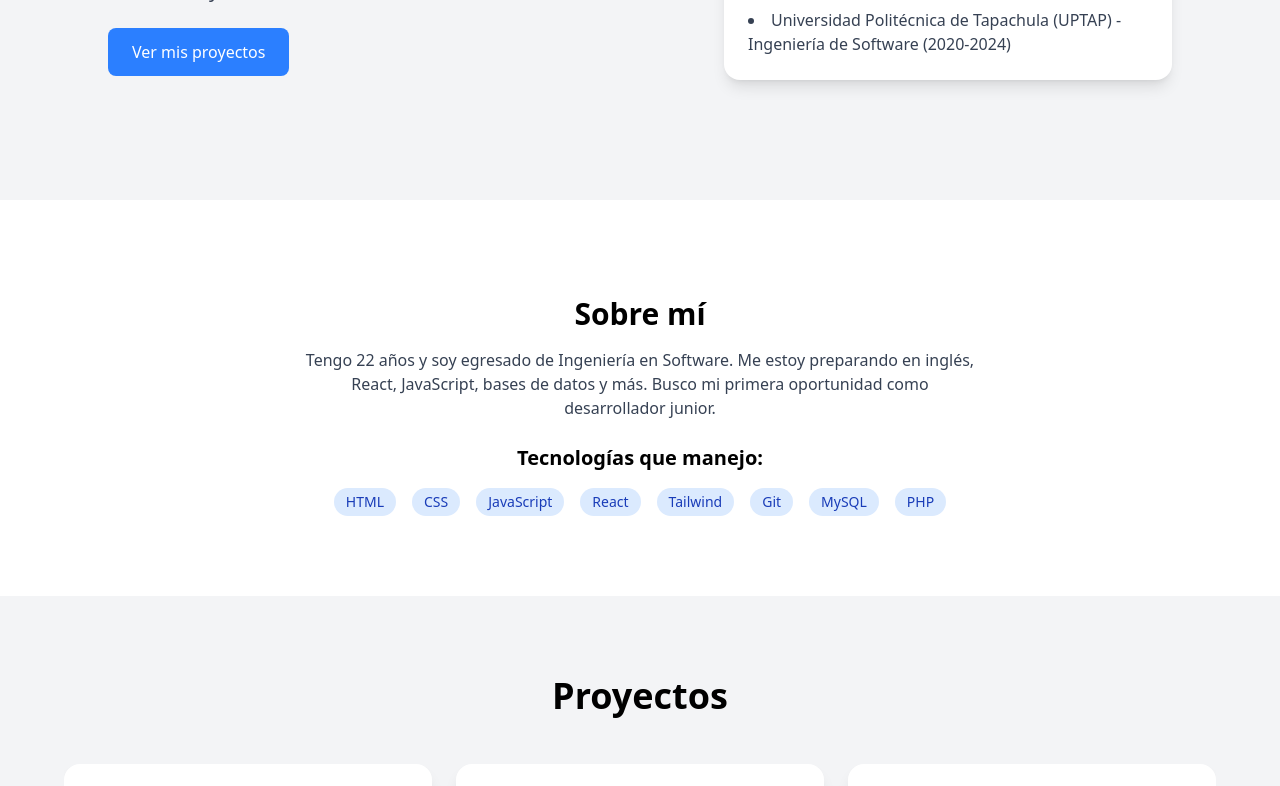
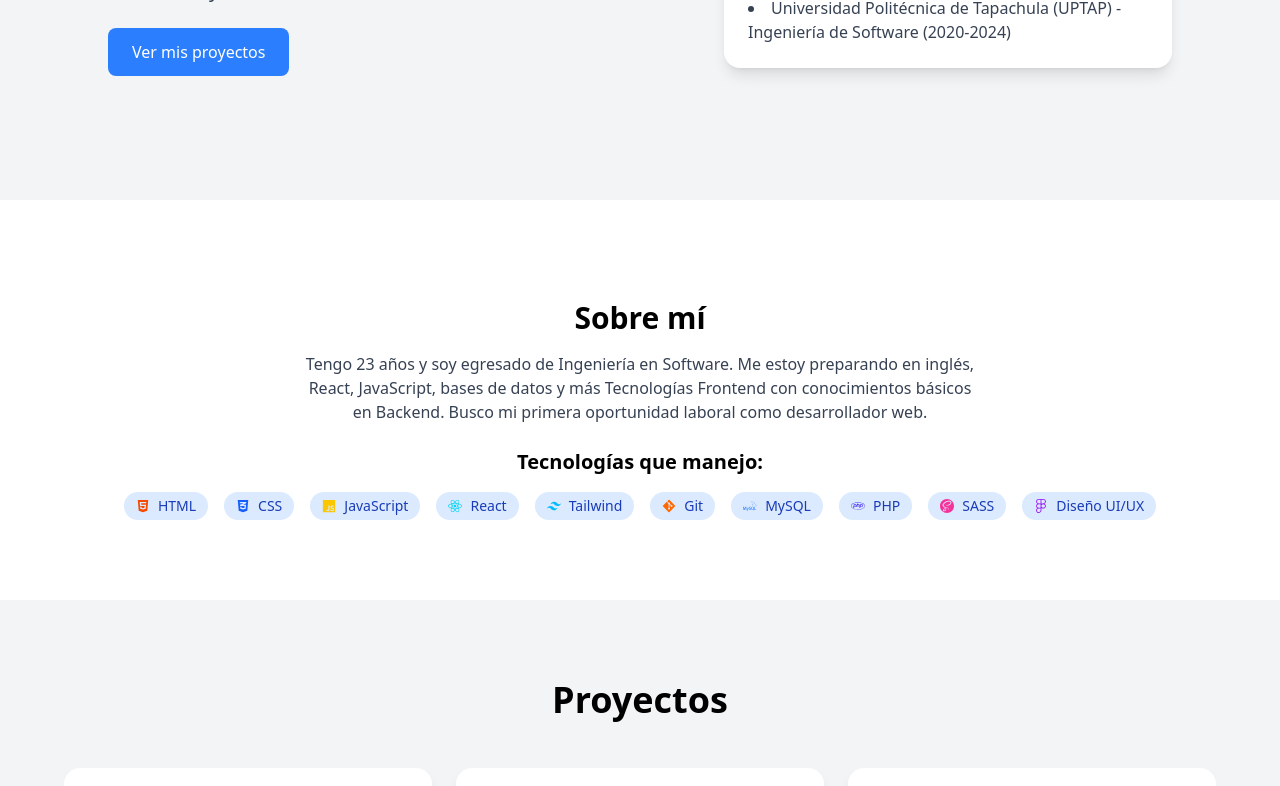
Before and after one commit to EduFlores17/EduFlores, a React (Vite) app: page / in a window 1280 px wide. Shown: the part 600-1386 px from the top of the page. Built offline with nearby package versions, Linux system fonts and the light colour scheme.

Commit message:
C2.5 Mejoras de animación en los iconos

```diff
--- a/src/components/About.jsx
+++ b/src/components/About.jsx
@@ -1,20 +1,42 @@
+import { FaHtml5, FaCss3Alt, FaJs, FaReact, FaGitAlt, FaPhp } from "react-icons/fa";
+import { SiTailwindcss, SiMysql, SiSass, SiFigma } from "react-icons/si";
+
 function About() {
   const skills = [
-    "HTML", "CSS", "JavaScript", "React", "Tailwind", "Git", "MySQL", "PHP"
+    { name: "HTML", icon: <FaHtml5 className="text-orange-600" /> },
+    { name: "CSS", icon: <FaCss3Alt className="text-blue-600" /> },
+    { name: "JavaScript", icon: <FaJs className="text-yellow-400" /> },
+    { name: "React", icon: <FaReact className="text-cyan-400" /> },
+    { name: "Tailwind", icon: <SiTailwindcss className="text-sky-400" /> },
+    { name: "Git", icon: <FaGitAlt className="text-orange-500" /> },
+    { name: "MySQL", icon: <SiMysql className="text-blue-500" /> },
+    { name: "PHP", icon: <FaPhp className="text-indigo-600" /> },
+    { name: "SASS", icon: <SiSass className="text-pink-500" /> },
+    { name: "Diseño UI/UX", icon: <SiFigma className="text-purple-600" /> },
   ];
 
   return (
-    <section id="about" className="py-20 px-6 bg-white pt-24 dark:bg-gray-900 text-center">
+    <section id="about" className="py-20 px-6 bg-white pt-25 dark:bg-gray-900 text-center">
       <h2 className="text-3xl font-bold mb-4 dark:text-white">Sobre mí</h2>
       <p className="text-gray-700 dark:text-white max-w-2xl mx-auto mb-6">
-        Tengo 22 años y soy egresado de Ingeniería en Software. Me estoy preparando en inglés, React, JavaScript, bases de datos y más. Busco mi primera oportunidad como desarrollador junior.
+        Tengo 23 años y soy egresado de Ingeniería en Software. Me estoy preparando en inglés, React, JavaScript, bases de datos y más Tecnologías Frontend con conocimientos básicos en Backend. Busco mi primera oportunidad laboral como desarrollador web.
       </p>
       <h3 className="text-xl dark:text-white font-semibold mb-4">Tecnologías que manejo:</h3>
       <div className="flex flex-wrap justify-center gap-4">
         {skills.map((skill, idx) => (
-          <span key={idx} className="bg-blue-100 text-blue-800 px-3 py-1 rounded-full text-sm font-medium">
-            {skill}
-          </span>
+          <div key={idx} className="relative group">
+            <span
+              className="flex items-center gap-2 bg-blue-100 text-blue-800 px-3 py-1 rounded-full text-sm font-medium
+                         dark:bg-blue-900 dark:text-blue-200 transition transform hover:scale-105 cursor-default"
+            >
+              {skill.icon}
+              {skill.name}
+            </span>
+            {/* Tooltip */}
+            <div className="absolute bottom-full mb-2 left-1/2 transform -translate-x-1/2 scale-95 opacity-0 group-hover:opacity-100 group-hover:scale-100 transition duration-200 bg-black text-white text-xs rounded px-2 py-1 z-10">
+              {skill.name}
+            </div>
+          </div>
         ))}
       </div>
     </section>
--- a/src/components/Hero.jsx
+++ b/src/components/Hero.jsx
@@ -32,7 +32,7 @@ function Hero() {
             📧 fedu17t@gmail.com
           </p>
 
-          <div className="flex gap-4 mb-4">
+          <div className="flex gap-4 mb-4 justify-center lg:justify-start">
             <a href="https://github.com/EduFlores17" target="_blank" className="text-gray-700 dark:text-white hover:text-blue-500">
               <FaGithub size={24} />
             </a>
@@ -51,7 +51,7 @@ function Hero() {
         </div>
 
         {/* Caja de educación */}
-        <div className="bg-white dark:bg-gray-900 shadow-lg rounded-2xl p-6">
+        <div className="bg-white dark:bg-gray-900 shadow-lg rounded-2xl p-6 mb-6">
           <h2 className="text-2xl font-semibold mb-4 dark:text-white">Educación</h2>
           <ul className="text-gray-700 dark:text-gray-300 list-disc list-inside space-y-2">
             <li>CBTIS 88 - Técnico en Programación (2017-2020)</li>
--- a/src/components/Projects.jsx
+++ b/src/components/Projects.jsx
@@ -69,8 +69,8 @@ function Projects() {
             prevEl: '.swiper-prev',
           }}
           autoplay={{
-            delay: 2000,
-            speed: 1200,
+            delay: 3000,
+            speed: 4200,
             disableOnInteraction: false,
           }}
           breakpoints={{
```
